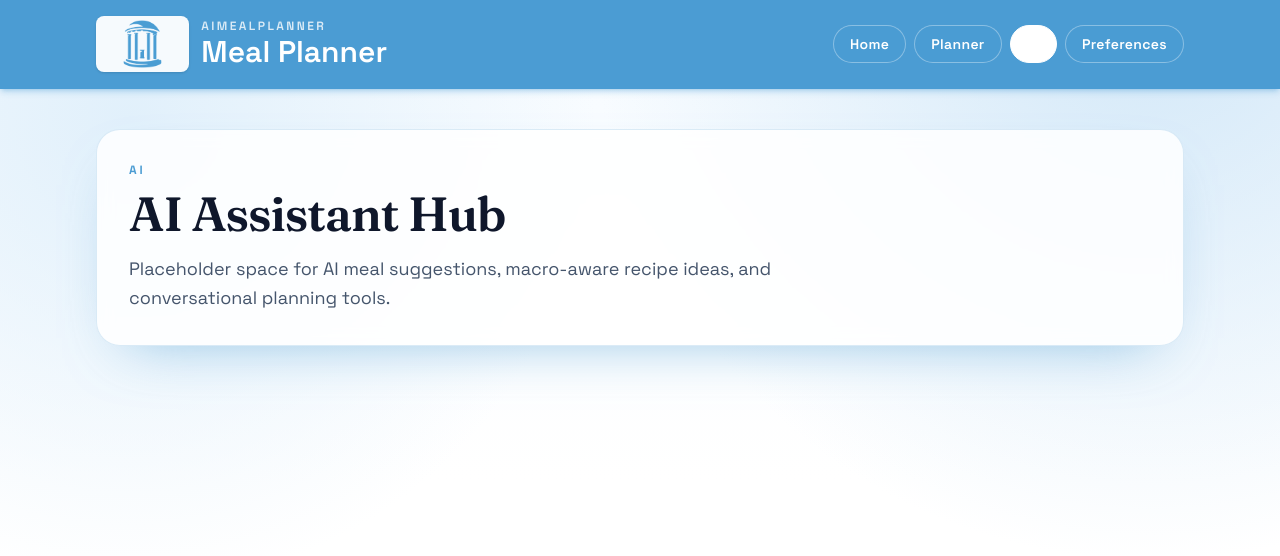
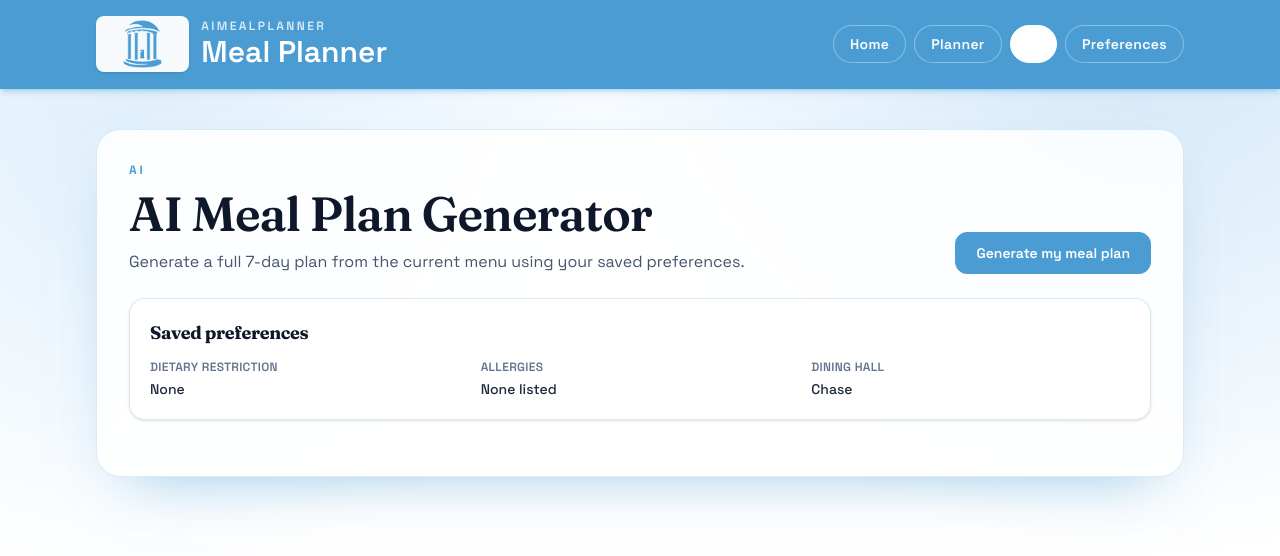
Before and after one commit to tbachu/AIMealPlanner, a React (Vite) app: page /ai in a window 1280 px wide. Shown: the top 556 px of the page. Built offline with nearby package versions, Linux system fonts and the light colour scheme.

Commit message:
added generator page

```diff
--- a/src/App.jsx
+++ b/src/App.jsx
@@ -1,5 +1,5 @@
 import { NavLink, Navigate, Route, Routes } from 'react-router-dom'
-import AiPage from './pages/AiPage'
+import AIGenerator from './pages/AIGenerator'
 import Home from './pages/Home'
 import Preferences from './pages/Preferences'
 import Planner from './pages/Planner'
@@ -56,7 +56,7 @@ function App() {
         <Routes>
           <Route path="/" element={<Home />} />
           <Route path="/planner" element={<Planner />} />
-          <Route path="/ai" element={<AiPage />} />
+          <Route path="/ai" element={<AIGenerator />} />
           <Route path="/preferences" element={<Preferences />} />
           <Route path="*" element={<Navigate to="/" replace />} />
         </Routes>
--- /dev/null
+++ b/src/pages/AIGenerator.jsx
@@ -0,0 +1,238 @@
+import { useState } from 'react'
+import { generateMealPlan } from '../gemini'
+import useMenu from '../hooks/useMenu'
+
+const PREFERENCES_STORAGE_KEY = 'aimealplanner.preferences'
+
+const DAY_ORDER = [
+  'monday',
+  'tuesday',
+  'wednesday',
+  'thursday',
+  'friday',
+  'saturday',
+  'sunday',
+]
+
+const MEAL_PERIODS = ['breakfast', 'lunch', 'dinner']
+
+const DEFAULT_PREFERENCES = {
+  dietaryRestriction: 'none',
+  allergies: '',
+  diningHall: 'chase',
+}
+
+function formatLabel(value) {
+  return value.charAt(0).toUpperCase() + value.slice(1)
+}
+
+function normalizePreferences(raw) {
+  if (!raw || typeof raw !== 'object') {
+    return { ...DEFAULT_PREFERENCES }
+  }
+
+  const dietaryRestriction = ['none', 'vegetarian', 'vegan'].includes(
+    raw.dietaryRestriction
+  )
+    ? raw.dietaryRestriction
+    : DEFAULT_PREFERENCES.dietaryRestriction
+
+  const allergies = typeof raw.allergies === 'string' ? raw.allergies : ''
+
+  const hall =
+    typeof raw.diningHall === 'string' ? raw.diningHall.toLowerCase() : ''
+  const diningHall = hall === 'chase' || hall === 'lenoir' ? hall : 'chase'
+
+  const normalized = {
+    dietaryRestriction,
+    allergies,
+    diningHall,
+  }
+
+  if (Number.isFinite(raw.swipesRemaining)) {
+    normalized.swipesRemaining = raw.swipesRemaining
+  } else if (Number.isFinite(raw.swipes)) {
+    normalized.swipes = raw.swipes
+  }
+
+  return normalized
+}
+
+function readSavedPreferences() {
+  if (typeof window === 'undefined') {
+    return { ...DEFAULT_PREFERENCES }
+  }
+
+  const saved = window.localStorage.getItem(PREFERENCES_STORAGE_KEY)
+  if (!saved) {
+    return { ...DEFAULT_PREFERENCES }
+  }
+
+  try {
+    return normalizePreferences(JSON.parse(saved))
+  } catch {
+    return { ...DEFAULT_PREFERENCES }
+  }
+}
+
+function normalizeGeneratedPlan(rawPlan) {
+  if (!rawPlan || typeof rawPlan !== 'object') {
+    throw new Error('Generated plan is not valid JSON object data.')
+  }
+
+  const dayMap = Object.entries(rawPlan).reduce((map, [key, value]) => {
+    map[key.toLowerCase()] = value
+    return map
+  }, {})
+
+  return DAY_ORDER.reduce((plan, day) => {
+    const dayPlan =
+      dayMap[day] && typeof dayMap[day] === 'object' ? dayMap[day] : {}
+
+    plan[day] = MEAL_PERIODS.reduce((mealPlan, meal) => {
+      const value = dayPlan[meal]
+      mealPlan[meal] =
+        typeof value === 'string' && value.trim() ? value.trim() : 'Not provided'
+      return mealPlan
+    }, {})
+
+    return plan
+  }, {})
+}
+
+function AIGenerator() {
+  const { menu, loading: menuLoading, error: menuError } = useMenu()
+  const [preferences] = useState(() => readSavedPreferences())
+  const [generatedPlan, setGeneratedPlan] = useState(null)
+  const [isGenerating, setIsGenerating] = useState(false)
+  const [error, setError] = useState('')
+
+  const handleGenerate = async () => {
+    setError('')
+    setGeneratedPlan(null)
+    setIsGenerating(true)
+
+    try {
+      const response = await generateMealPlan(preferences, menu)
+      const normalized = normalizeGeneratedPlan(response)
+      setGeneratedPlan(normalized)
+    } catch (generationError) {
+      setError(
+        generationError instanceof Error
+          ? generationError.message
+          : 'Failed to generate meal plan.'
+      )
+    } finally {
+      setIsGenerating(false)
+    }
+  }
+
+  const canGenerate = !menuLoading && !menuError && menu
+
+  return (
+    <section className="rounded-3xl border border-primary/20 bg-white/85 p-8 shadow-[0_24px_60px_-32px_rgba(75,156,211,0.65)] backdrop-blur">
+      <div className="mb-6 flex flex-col gap-5 md:flex-row md:items-end md:justify-between">
+        <div>
+          <p className="text-xs font-bold uppercase tracking-[0.24em] text-primary">
+            AI
+          </p>
+          <h1 className="mt-3 text-4xl text-slate-900 sm:text-5xl">
+            AI Meal Plan Generator
+          </h1>
+          <p className="mt-3 max-w-3xl text-slate-600">
+            Generate a full 7-day plan from the current menu using your saved preferences.
+          </p>
+        </div>
+
+        <button
+          type="button"
+          onClick={handleGenerate}
+          disabled={!canGenerate || isGenerating}
+          className="rounded-xl border border-primary bg-primary px-5 py-2.5 text-sm font-semibold text-white transition hover:bg-[#3f89bb] disabled:cursor-not-allowed disabled:bg-primary/50"
+        >
+          {isGenerating ? 'Generating...' : 'Generate my meal plan'}
+        </button>
+      </div>
+
+      <div className="mb-6 rounded-2xl border border-primary/20 bg-white p-5 shadow-sm">
+        <h2 className="text-lg font-bold text-slate-900">Saved preferences</h2>
+        <div className="mt-3 grid gap-3 sm:grid-cols-3">
+          <div>
+            <p className="text-xs font-semibold uppercase tracking-wide text-slate-500">
+              Dietary restriction
+            </p>
+            <p className="mt-1 text-sm font-medium text-slate-800">
+              {formatLabel(preferences.dietaryRestriction)}
+            </p>
+          </div>
+          <div>
+            <p className="text-xs font-semibold uppercase tracking-wide text-slate-500">
+              Allergies
+            </p>
+            <p className="mt-1 text-sm font-medium text-slate-800">
+              {preferences.allergies.trim() ? preferences.allergies : 'None listed'}
+            </p>
+          </div>
+          <div>
+            <p className="text-xs font-semibold uppercase tracking-wide text-slate-500">
+              Dining hall
+            </p>
+            <p className="mt-1 text-sm font-medium text-slate-800">
+              {formatLabel(preferences.diningHall)}
+            </p>
+          </div>
+        </div>
+      </div>
+
+      {menuLoading && (
+        <p className="mb-5 rounded-xl border border-primary/20 bg-primary/5 px-4 py-3 text-sm text-slate-700">
+          Loading current menu...
+        </p>
+      )}
+
+      {menuError && (
+        <p className="mb-5 rounded-xl border border-red-200 bg-red-50 px-4 py-3 text-sm text-red-700">
+          {menuError}
+        </p>
+      )}
+
+      {error && (
+        <p className="mb-5 rounded-xl border border-red-200 bg-red-50 px-4 py-3 text-sm text-red-700">
+          {error}
+        </p>
+      )}
+
+      {generatedPlan && (
+        <div className="overflow-x-auto pb-2">
+          <div className="grid min-w-[72rem] grid-cols-7 gap-4">
+            {DAY_ORDER.map((day) => (
+              <div
+                key={day}
+                className="rounded-2xl border border-primary/20 bg-white p-4 shadow-sm"
+              >
+                <h2 className="mb-3 text-lg font-bold text-slate-900">
+                  {formatLabel(day)}
+                </h2>
+
+                <div className="space-y-3">
+                  {MEAL_PERIODS.map((mealPeriod) => (
+                    <div key={mealPeriod} className="rounded-xl border border-primary/15 bg-primary/5 px-3 py-2">
+                      <p className="text-xs font-semibold uppercase tracking-wide text-slate-500">
+                        {mealPeriod}
+                      </p>
+                      <p className="mt-1 text-sm font-medium text-slate-800">
+                        {generatedPlan[day][mealPeriod]}
+                      </p>
+                    </div>
+                  ))}
+                </div>
+              </div>
+            ))}
+          </div>
+        </div>
+      )}
+    </section>
+  )
+}
+
+export default AIGenerator
```
